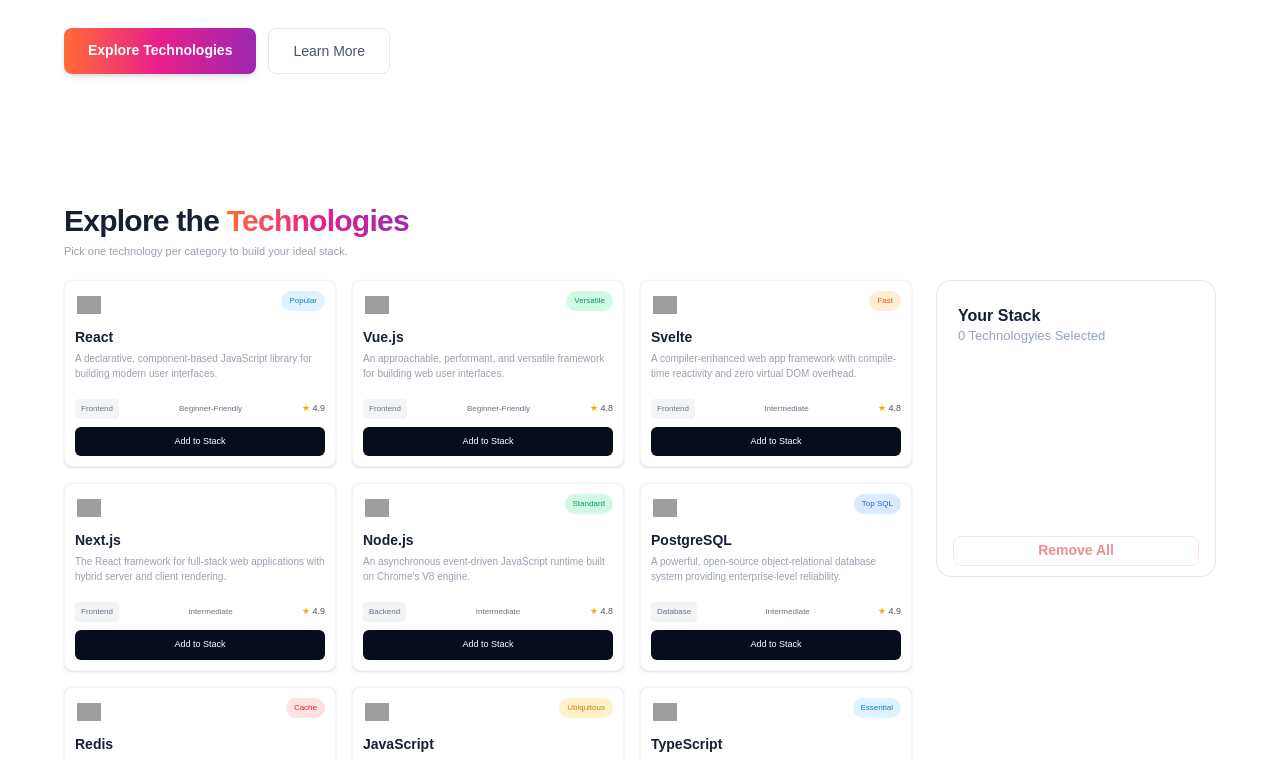
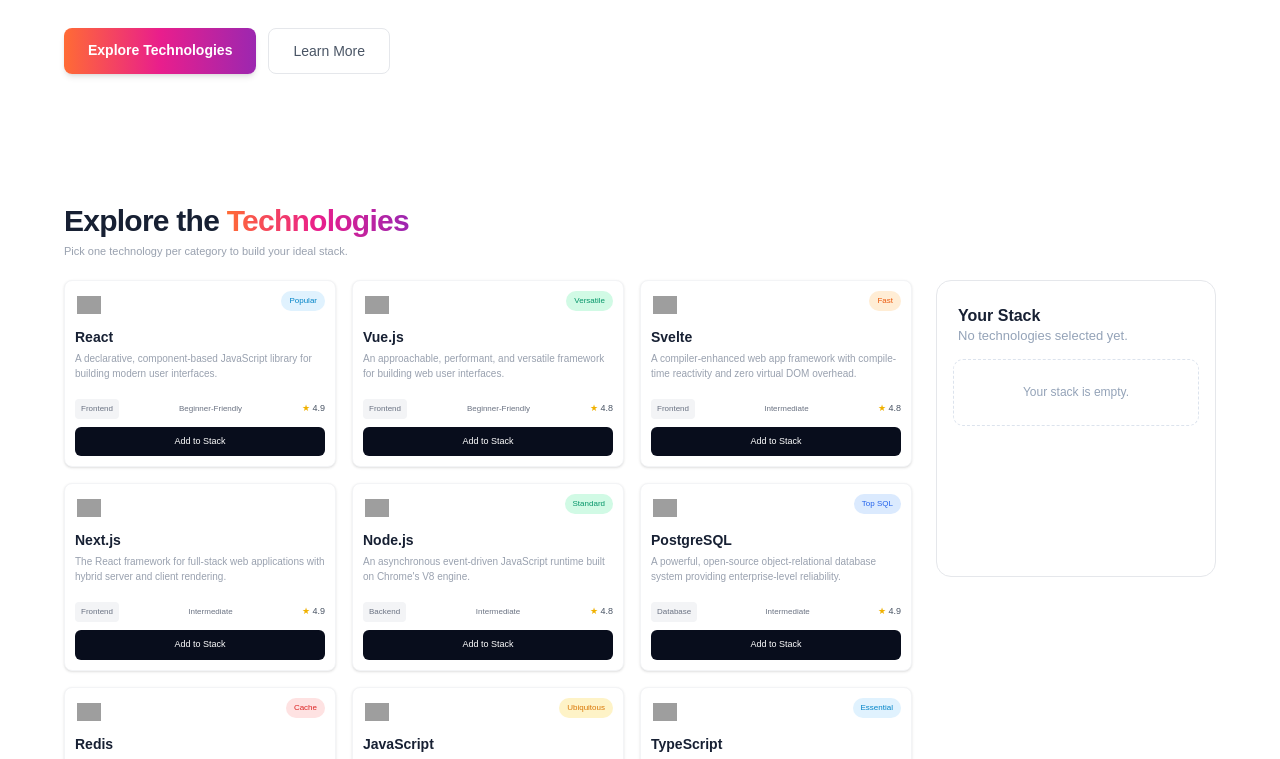
Before and after one commit to nafisanahin/Assignment05, a React (Vite) app: page / in a window 1280 px wide. Shown: the part 514-1273 px from the top of the page. Built offline with nearby package versions, Linux system fonts and the light colour scheme; grey boxes are pictures that could not be loaded.

Commit message:
fixed the right side of the stack

```diff
--- a/src/App.tsx
+++ b/src/App.tsx
@@ -323,6 +323,7 @@
             </div>
 
             {/* RIGHT SIDE */}
+            {/* RIGHT SIDE - YOUR STACK */}
             <div className="flex justify-center lg:justify-end">
               <aside className="box-border flex h-[297px] w-[280px] flex-col rounded-[15px] border border-[#E5E7EB] bg-white px-[16px] pt-[25px] pb-[10px]">
                 {/* Heading */}
@@ -332,11 +333,21 @@
                   </h3>
 
                   <p className="mt-[2px] text-[13px] leading-[16px] text-[#94A3B8]">
-                    {stack.length} Technology{stack.length === 1 ? "" : "ies"}{" "}
-                    Selected
+                    {stack.length === 0
+                      ? "No technologies selected yet."
+                      : `${stack.length} Technology${stack.length === 1 ? "" : "ies"} Selected`}
                   </p>
                 </div>
 
+                {/* Empty State */}
+                {stack.length === 0 ? (
+                  <div className="mt-[15px] flex h-[67px] w-full items-center justify-center rounded-[10px] border border-dashed border-[#DCE3ED]">
+                    <span className="text-[12px] text-[#94A3B8]">
+                      Your stack is empty.
+                    </span>
+                  </div>
+                ) : (
+                  <>
                     {/* Selected Technologies */}
                     <div className="mt-[15px] flex flex-col gap-[4px] overflow-hidden">
                       {stack.map((technology) => (
@@ -378,11 +389,12 @@
                     {/* Remove All */}
                     <button
                       onClick={removeAll}
-                  disabled={stack.length === 0}
-                  className="mt-auto h-[30px] w-full shrink-0 rounded-[8px] border border-[#FECACA] bg-white text-[14px] font-bold text-[#DC2626] transition hover:bg-[#FFF5F5] disabled:opacity-50"
+                      className="mt-auto h-[30px] w-full shrink-0 rounded-[8px] border border-[#FECACA] bg-white text-[14px] font-bold text-[#DC2626] transition hover:bg-[#FFF5F5]"
                     >
                       Remove All
                     </button>
+                  </>
+                )}
               </aside>
             </div>
           </div>
```
Lines whose indentation alone changed are shown as unchanged.
